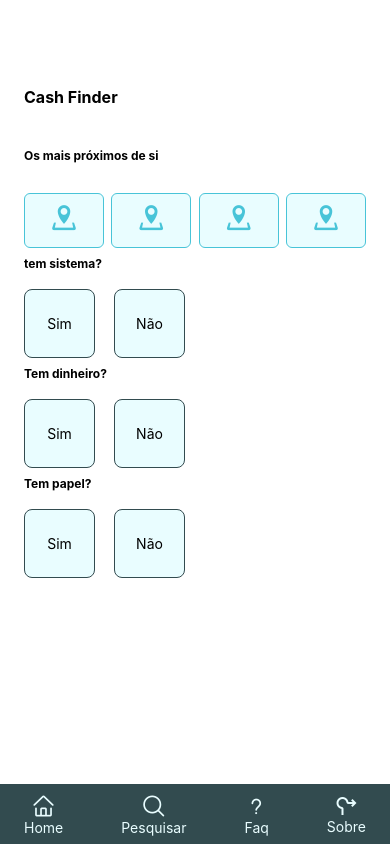
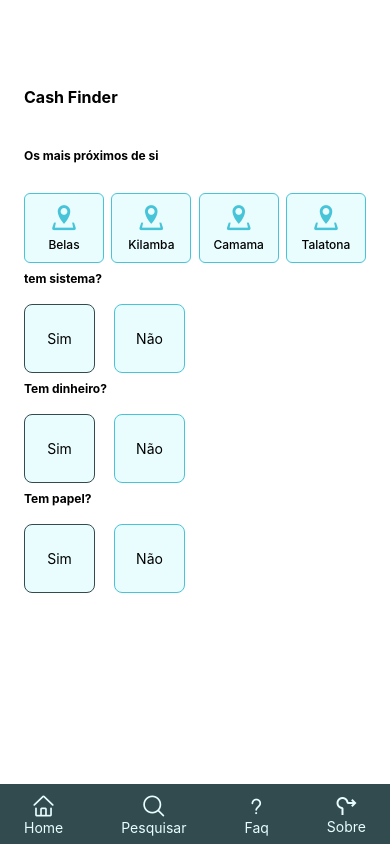
Before and after one commit to helton-evambi/cash-finder, a React Native app: screen /Contribuir in a window 390 px wide. Built offline with nearby package versions, Linux system fonts and the light colour scheme.

Commit message:
add states in contrinuition

```diff
--- a/screen/contribuir/contribuir.tsx
+++ b/screen/contribuir/contribuir.tsx
@@ -7,48 +7,107 @@ import {
   View,
 } from 'react-native'
 import React from 'react'
-
-import { CustomButton, CustomInput } from '../../components'
+import { useState } from 'react'
 import { colorPallet } from '../../constants/colors'
 import TabMenu from '../../components/tab-manu'
 import AtmCard from '../../components/atm-card'
 
 const Contribuir = () => {
+  const [system, setSystem] = useState<boolean>(false)
+  const [money, setMoney] = useState<boolean>(false)
+  const [paper, setPaper] = useState<boolean>(false)
   return (
     <SafeAreaView style={{ flex: 1 }}>
       <View style={styles.body}>
         <Text style={styles.nomeApp}>Cash Finder</Text>
         <Text style={styles.texto}>Os mais próximos de si</Text>
         <View style={styles.cardAtm}>
-          <AtmCard />
-          <AtmCard />
-          <AtmCard />
-          <AtmCard />
+          <AtmCard location="Belas" />
+          <AtmCard location="Kilamba" />
+          <AtmCard location="Camama" />
+          <AtmCard location="Talatona" />
         </View>
         <Text style={styles.texto}>tem sistema?</Text>
         <View style={styles.caixas}>
-          <TouchableOpacity style={styles.bloco}>
+          <TouchableOpacity
+            style={[
+              styles.bloco,
+              {
+                borderColor: system
+                  ? colorPallet.primary
+                  : colorPallet.secondary,
+              },
+            ]}
+            onPress={() => setSystem(true)}
+          >
             <Text>Sim</Text>
           </TouchableOpacity>
-          <TouchableOpacity style={styles.bloco}>
+          <TouchableOpacity
+            style={[
+              styles.bloco,
+              {
+                borderColor: system
+                  ? colorPallet.secondary
+                  : colorPallet.primary,
+              },
+            ]}
+            onPress={() => setSystem(false)}
+          >
             <Text>Não</Text>
           </TouchableOpacity>
         </View>
         <Text style={styles.texto}>Tem dinheiro?</Text>
         <View style={styles.caixas}>
-          <TouchableOpacity style={styles.bloco}>
+          <TouchableOpacity
+            style={[
+              styles.bloco,
+              {
+                borderColor: money
+                  ? colorPallet.primary
+                  : colorPallet.secondary,
+              },
+            ]}
+            onPress={() => setSystem(false)}
+          >
             <Text>Sim</Text>
           </TouchableOpacity>
-          <TouchableOpacity style={styles.bloco}>
+          <TouchableOpacity
+            style={[
+              styles.bloco,
+              {
+                borderColor: money
+                  ? colorPallet.secondary
+                  : colorPallet.primary,
+              },
+            ]}
+          >
             <Text>Não</Text>
           </TouchableOpacity>
         </View>
         <Text style={styles.texto}>Tem papel?</Text>
         <View style={styles.caixas}>
-          <TouchableOpacity style={styles.bloco}>
+          <TouchableOpacity
+            style={[
+              styles.bloco,
+              {
+                borderColor: paper
+                  ? colorPallet.primary
+                  : colorPallet.secondary,
+              },
+            ]}
+          >
             <Text>Sim</Text>
           </TouchableOpacity>
-          <TouchableOpacity style={styles.bloco}>
+          <TouchableOpacity
+            style={[
+              styles.bloco,
+              {
+                borderColor: paper
+                  ? colorPallet.secondary
+                  : colorPallet.primary,
+              },
+            ]}
+          >
             <Text>Não</Text>
           </TouchableOpacity>
         </View>
@@ -101,7 +160,6 @@ const styles = StyleSheet.create({
     borderRadius: 8,
     backgroundColor: colorPallet.primaryLight,
     borderWidth: 1,
-    borderColor: colorPallet.secondary,
     height: 69,
     width: 71,
     marginRight: 19,
--- a/screen/home/index.tsx
+++ b/screen/home/index.tsx
@@ -22,10 +22,10 @@ const Home = () => {
           Os mais próximos de si
         </Text>
         <View style={styles.cardAtm}>
-          <AtmCard />
-          <AtmCard />
-          <AtmCard />
-          <AtmCard />
+          <AtmCard location="Belas" />
+          <AtmCard location="Kilamba" />
+          <AtmCard location="Camama" />
+          <AtmCard location="Talatona" />
         </View>
         <Text style={{ marginTop: 40, fontWeight: 600, fontSize: 16 }}>
           Contribua com informações
```
